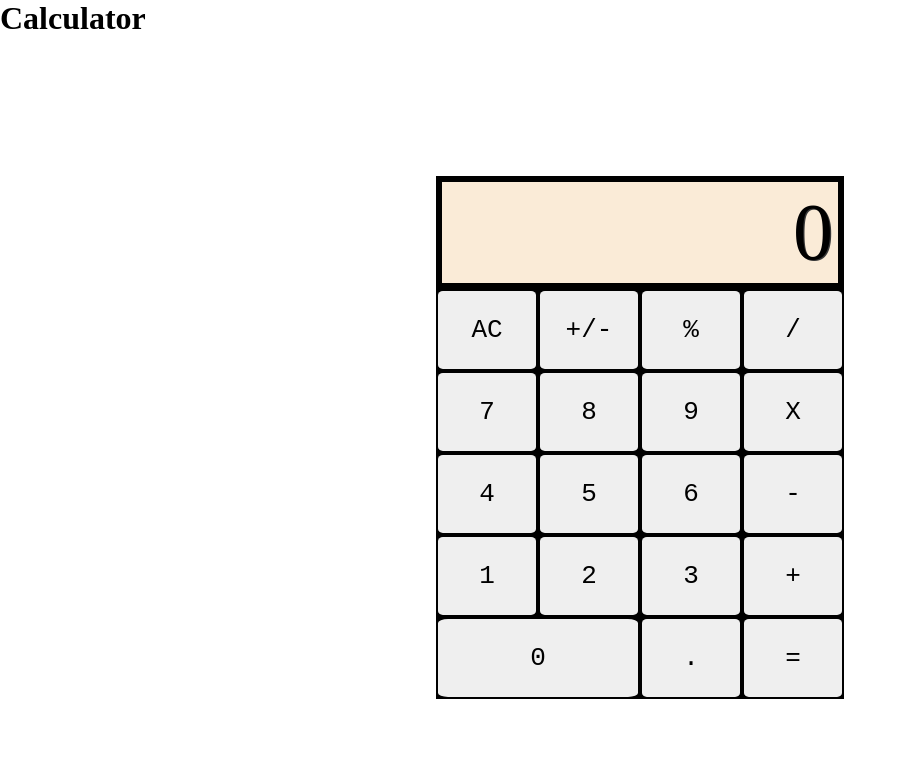
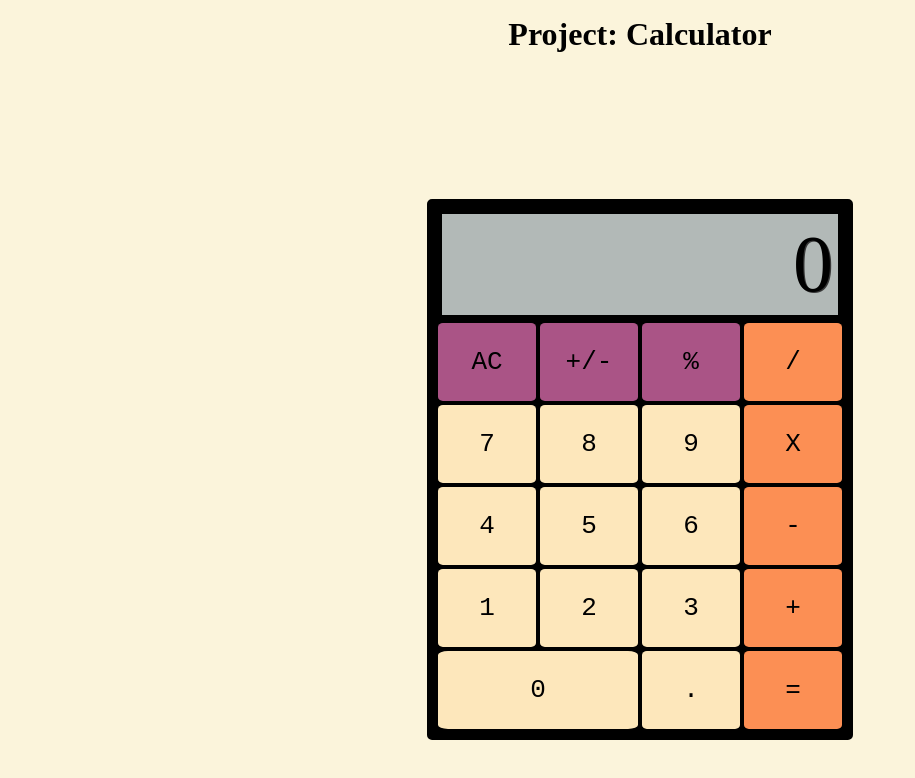
Before and after one commit to TheOdinProjectHomework/calculator, a plain HTML site: page index.html in a window 1280 px wide. Shown: the whole page, without its empty margins (0-915 px from the left). Drawn offline with Linux system fonts and the light colour scheme.

Commit message:
styles update, display bug fixed

```diff
--- a/index.html
+++ b/index.html
@@ -8,7 +8,9 @@
     <script src="script.js" defer></script>
 </head>
 <body>
-    <h1>Calculator</h1>
+    <header>
+        <h1>Project: Calculator</h1>
+    </header>
     <section class="calculator">
         <div class="container">
             <div id="display"></div>
--- a/script.js
+++ b/script.js
@@ -85,9 +85,13 @@ function inputOperator(operator){
 }
 
 function equals() {
-    operand2 = displayValue;
-    result = calculate(operator1, Number(operand1), Number(operand2));
-    displayValue = parseFloat(result).toString();
+    if(operator1 === null) {
+        displayValue = displayValue;
+    } else {
+        operand2 = displayValue;
+        result = calculate(operator1, Number(operand1), Number(operand2));
+        displayValue = parseFloat(result).toString();
+    }
 }
 
 function calculate(sign, x, y) {
--- a/styles.css
+++ b/styles.css
@@ -2,6 +2,27 @@
     margin: 0;
     padding: 0;
     box-sizing: border-box;
+}
+
+body {
+    background-color: #FBF4DB;
+}
+
+header {
+    text-align: center;
+    padding: 1em 0;
+}
+
+.operator, .equals {
+    background-color: #FC8F54;
+}
+
+.clear, .sign, .percent {
+    background-color: #AA5486;
+}
+
+.number, .decimal {
+    background-color: #FDE7BB;
 }
 
 .calculator {
@@ -12,7 +33,8 @@
 }
 
 .container {
-    border: 1px solid black;
+    border: 10px solid black;
+    border-radius: 5px;
     background-color: black;
     display: grid;
     grid-template-columns: repeat(4, 100px);
@@ -22,7 +44,7 @@
 
 #display {
     grid-column: 1 / -1;
-    background-color: antiquewhite;
+    background-color: #b2b9b7;
     display: flex;
     flex-direction: column;
     justify-content: space-around;
```
